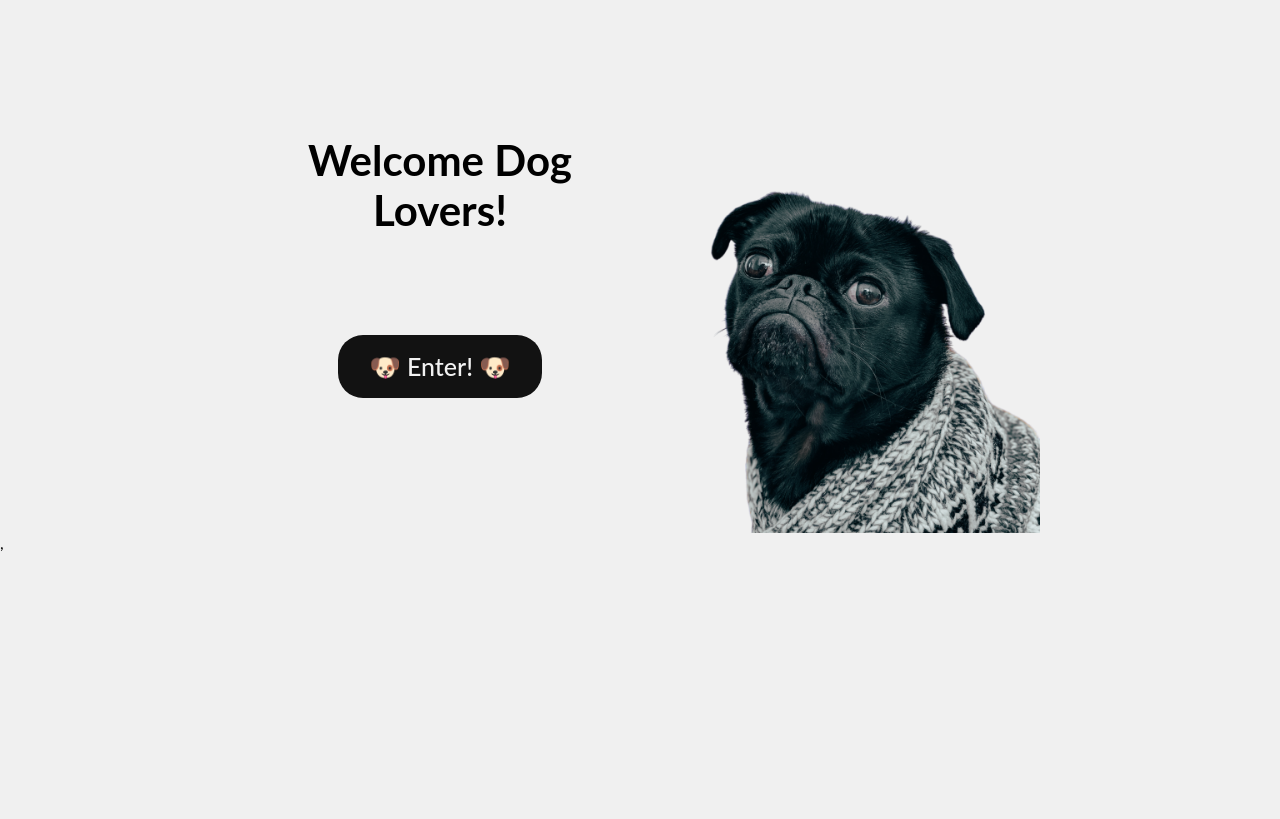
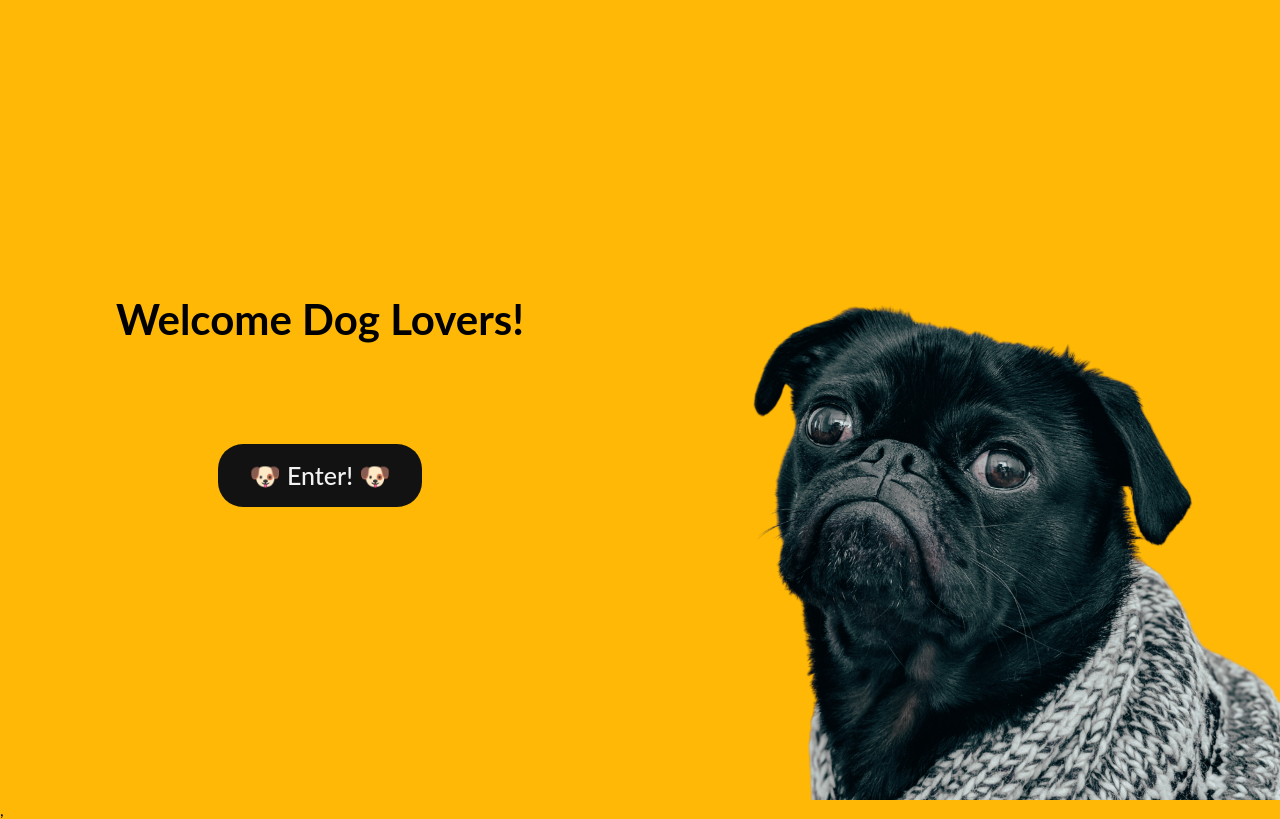
Before and after one commit to NGSalvo/soyhenry-pi, a React (Vite) app in the folder client/: page / in a window 1280 px wide. Built offline with nearby package versions, Linux system fonts and the light colour scheme; no server answers.

Commit message:
style: landing page style: temperament filters

```diff
--- a/client/src/App.css
+++ b/client/src/App.css
@@ -1,7 +1,9 @@
 .App {
-   max-width: 800px;
+   /* max-width: 800px; */
    width: 100%;
    margin: 0 auto;
+   display: flex;
+   flex-direction: column;
 }
 
 a {
@@ -30,28 +32,3 @@ button:focus,
 button:focus-visible {
   outline: 4px auto -webkit-focus-ring-color;
 }
-
-*, *::before, *::after {
-  box-sizing: border-box;
-}
-
-* {
-  margin: 0;
-}
-
-img, picture, video, canvas, svg {
-  display: block;
-  max-width: 100%;
-}
-
-p, h1, h2, h3, h4, h5, h6 {
-  overflow-wrap: break-word;
-}
-
-input, button, textarea, select {
-  font: inherit;
-}
-
-#root {
-  isolation: isolate;
-}
--- a/client/src/components/TemperamentFilter/TemperamentFilter.jsx
+++ b/client/src/components/TemperamentFilter/TemperamentFilter.jsx
@@ -36,7 +36,7 @@ export const TemperamentFilter = ({ onTemperamentChange, navigateToPage, resetSi
   }, [resetSignal]);
 
   return (
-    <div>
+    <div className={style.container}>
       <ul>
         {
           temperaments && temperaments.map(temperament => (
--- a/client/src/components/TemperamentFilter/TemperamentFilter.module.css
+++ b/client/src/components/TemperamentFilter/TemperamentFilter.module.css
@@ -27,3 +27,11 @@ li:hover {
 .selected {
   background-color: hsl(160, 70%, 80%);
 }
+
+.container {
+  margin-bottom: 10px;
+  width: 100%;
+  max-width: 400px;
+  max-height: 200px;
+  overflow: scroll;
+}
--- a/client/src/index.css
+++ b/client/src/index.css
@@ -7,11 +7,36 @@ body {
 }
 
 html, body {
-  height: 100%;
-  background-color: #f0f0f0;
+  background-color: hsl(43 100% 51%);
+  /* background: linear-gradient(167deg, rgba(255,222,0,1) 6%, rgba(255,184,5,1) 69%, rgba(250,133,0,1) 100%); */
 }
 
 code {
   font-family: source-code-pro, Menlo, Monaco, Consolas, 'Courier New',
     monospace;
 }
+
+*, *::before, *::after {
+  box-sizing: border-box;
+}
+
+* {
+  margin: 0;
+}
+
+img, picture, video, canvas, svg {
+  display: block;
+  max-width: 100%;
+}
+
+p, h1, h2, h3, h4, h5, h6 {
+  overflow-wrap: break-word;
+}
+
+input, button, textarea, select {
+  font: inherit;
+}
+
+#root {
+  isolation: isolate;
+}
```
